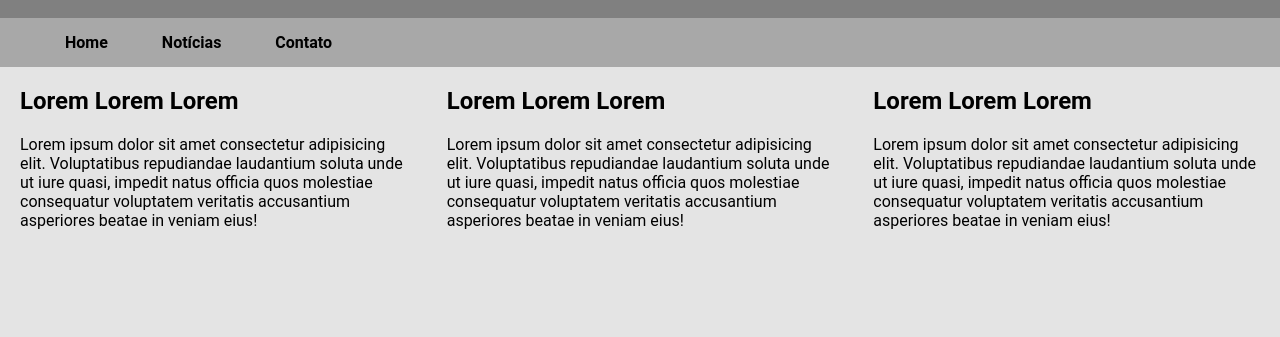
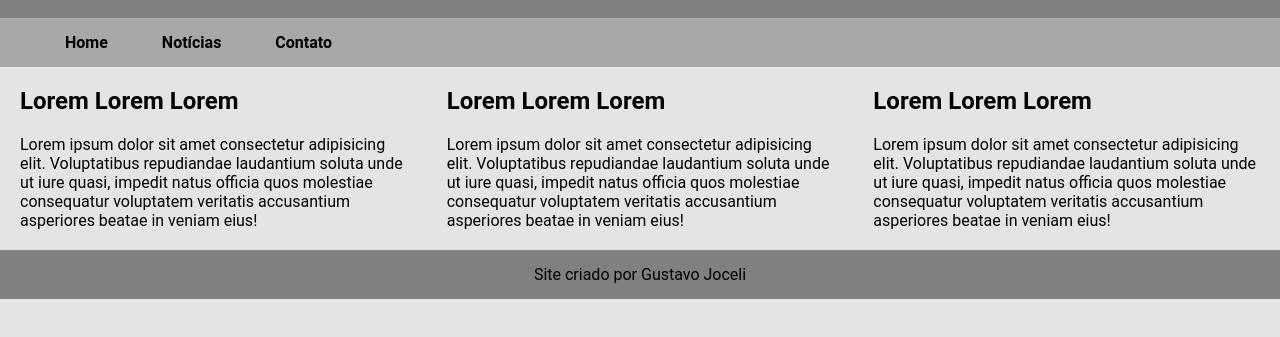
Before and after one commit to Jocelos/projeto-main, a plain HTML site: page noticias.html in a window 1280 px wide. Shown: the part 85-422 px from the top of the page. Drawn offline with Linux system fonts and the light colour scheme.

Commit message:
update footer

```diff
--- a/noticias.html
+++ b/noticias.html
@@ -32,7 +32,7 @@
         </section>
     </main>
     <footer>
-
+        <p>Site criado por <a href="https://github.com/Jocelos" target="_blank">Gustavo Joceli</a></p>
     </footer>
 </body>
 </html>
--- a/style/noticias.css
+++ b/style/noticias.css
@@ -55,3 +55,23 @@ section > article > h2 {
 section > article > p {
     margin: 20px;
 }
+
+footer {
+    background-color: gray;
+    padding: 15px;
+}
+
+footer p {
+    text-align: center;
+    color: black;
+}
+
+footer p a {
+    text-decoration: none;
+    color: black;
+}
+
+footer p a:hover {
+    text-decoration: underline;
+
+}
```
